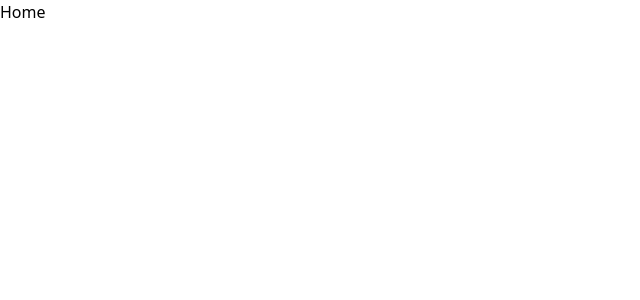
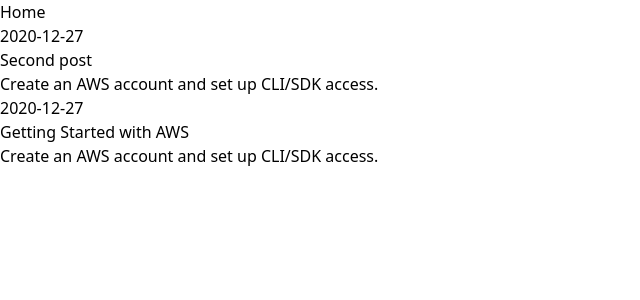
Before and after one commit to sachinshrmaa/sachins-blog, a Next.js app: page / in a window 1280 px wide. Shown: the top 300 px of the page, without its empty margins (0-640 px from the left). Built offline with nearby package versions, Linux system fonts and the light colour scheme.

Commit message:
feat:working markdown blog

```diff
--- /dev/null
+++ b/app/[slug]/page.tsx
@@ -0,0 +1,33 @@
+import fs from "fs";
+import Markdown from "markdown-to-jsx";
+import matter from "gray-matter";
+import getPosts from "../../components/getPosts";
+
+const getPostContent = (slug: string) => {
+  const folder = "posts/";
+  const file = `${folder}${slug}.md`;
+  const content = fs.readFileSync(file, "utf8");
+  const matterResult = matter(content);
+  return matterResult;
+};
+
+export const generateStaticParams = async () => {
+  const posts = getPosts();
+  return posts.map((post) => ({
+    slug: post.slug,
+  }));
+};
+
+const PostPage = (props: any) => {
+  const slug = props.params.slug;
+  const post = getPostContent(slug);
+  return (
+    <div>
+      <h1>{post.data.title}</h1>
+      <p>{post.data.date}</p>
+      <Markdown>{post.content}</Markdown>
+    </div>
+  );
+};
+
+export default PostPage;
--- a/app/page.tsx
+++ b/app/page.tsx
@@ -1,9 +1,27 @@
 import React from "react";
+import fs from "fs";
+import matter from "gray-matter";
+import Link from "next/link";
+import getPosts from "../components/getPosts";
 
 export default function Home() {
+  const posts = getPosts();
+
+  const postPreviews = posts.map((post, index) => (
+    <div key={index}>
+      <p>{post.date}</p>
+
+      <Link href={`/${post.slug}`}>
+        <h2>{post.title}</h2>
+      </Link>
+      <p>{post.subtitle}</p>
+    </div>
+  ));
+
   return (
     <div>
       <p>Home</p>
+      {postPreviews}
     </div>
   );
 }
--- /dev/null
+++ b/components/getPosts.ts
@@ -0,0 +1,25 @@
+import fs from "fs";
+import matter from "gray-matter";
+import { PostMetadata } from "../types/post";
+
+const getPosts = (): PostMetadata[] => {
+  const folder = "posts/";
+  const files = fs.readdirSync(folder);
+  const markdownPosts = files.filter((file) => file.endsWith(".md"));
+
+  // Get gray-matter data from each file.
+  const posts = markdownPosts.map((fileName) => {
+    const fileContents = fs.readFileSync(`posts/${fileName}`, "utf8");
+    const matterResult = matter(fileContents);
+    return {
+      title: matterResult.data.title,
+      date: matterResult.data.date,
+      subtitle: matterResult.data.subtitle,
+      slug: fileName.replace(".md", ""),
+    };
+  });
+
+  return posts;
+};
+
+export default getPosts;
--- /dev/null
+++ b/posts/new.md
@@ -0,0 +1,8 @@
+---
+title: "Second post"
+subtitle: "Create an AWS account and set up CLI/SDK access."
+date: "2020-12-27"
+slug: "post-1"
+---
+
+this is a post title
--- /dev/null
+++ b/posts/test.md
@@ -0,0 +1,8 @@
+---
+title: "Getting Started with AWS"
+subtitle: "Create an AWS account and set up CLI/SDK access."
+date: "2020-12-27"
+slug: "post-2"
+---
+
+this is a post title
```
Also changed, not shown: types/post.d.ts (added, +8 -0 lines).
